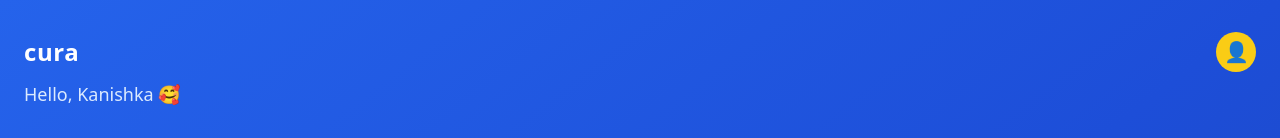
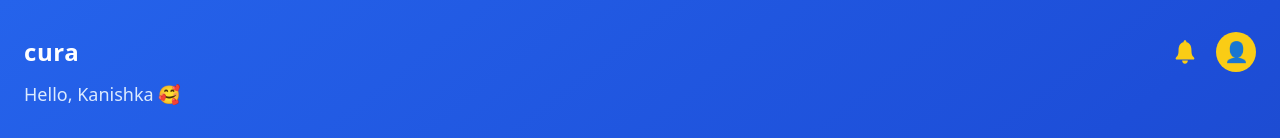
Before and after one commit to coderror420/israeli-indian-hack, a React (Vite) app: page /dashboard in a window 1280 px wide. Shown: the top 138 px of the page. Built offline with nearby package versions, Linux system fonts and the light colour scheme.

Commit message:
bell icon

```diff
--- a/src/components/Layout.jsx
+++ b/src/components/Layout.jsx
@@ -1,4 +1,6 @@
 import React from "react";
+import { IoIosNotifications } from "react-icons/io";
+
 import { Outlet, useLocation, useNavigate } from "react-router-dom";
 import {
   LayoutDashboard,
@@ -34,8 +36,20 @@ const Layout = () => {
       <div className="px-6 py-8 text-white">
         <div className="flex items-center justify-between mb-2">
           <h1 className="text-2xl font-bold tracking-wide">cura</h1>
-          <div className="w-10 h-10 bg-yellow-400 rounded-full flex items-center justify-center">
-            <span className="text-xl">👤</span>
+
+          <div className="flex items-center space-x-4">
+            <button
+              aria-label="Notifications"
+              className="relative text-white hover:text-yellow-300 focus:outline-none"
+            >
+              <IoIosNotifications size={30} className="text-yellow-400"/>
+              {/* Optional notification badge */}
+              {/* <span className="absolute top-0 right-0 inline-block w-2 h-2 bg-red-600 rounded-full"></span> */}
+            </button>
+
+            <div className="w-10 h-10 bg-yellow-400 rounded-full flex items-center justify-center">
+              <span className="text-xl">👤</span>
+            </div>
           </div>
         </div>
         <p className="text-blue-100 text-lg">Hello, Kanishka 🥰</p>
@@ -55,7 +69,6 @@ const Layout = () => {
             <Outlet />
           </div>
 
-          {/* Bottom Navigation */}
           {/* Bottom Navigation */}
           <div className="fixed bottom-0 left-0 right-0 bg-white border-t border-gray-100 z-50">
             <div className="flex justify-around items-center py-4 px-4">
```
